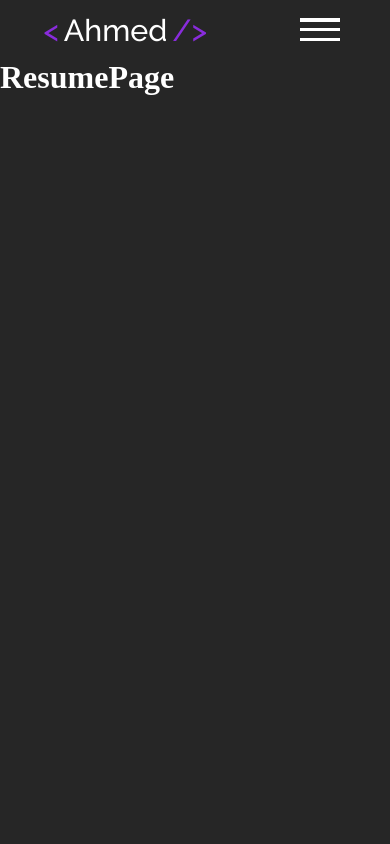
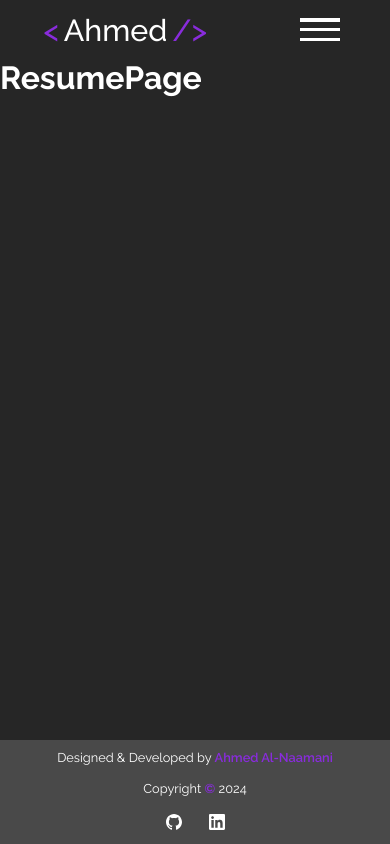
Before and after one commit to alnaamaniahmed/personal-website, a React (Create React App) app in the folder personal-portfolio/: page /resume in a window 390 px wide. Built offline with nearby package versions, Linux system fonts and the light colour scheme.

Commit message:
Created a responsive footer

```diff
--- a/personal-portfolio/src/App.css
+++ b/personal-portfolio/src/App.css
@@ -8,4 +8,5 @@
 html {
     /*background-color: #100010; */
     background-color: #262626;
+    font-family: "Raleway", sans-serif;
 }
--- a/personal-portfolio/src/App.js
+++ b/personal-portfolio/src/App.js
@@ -5,6 +5,7 @@ import HomePage from './pages/HomePage';
 import AboutPage from './pages/AboutPage';
 import ProjectsPage from './pages/ProjectsPage';
 import ResumePage from './pages/ResumePage';
+import Footer from './components/Footer';
 import "./App.css";
 
 function App(){
@@ -18,6 +19,7 @@ function App(){
                     <Route path="/projects" element={<ProjectsPage />} />
                     <Route path="/resume" element={<ResumePage />} />
                 </Routes>
+                <Footer />
             </div>
         </Router>
     );
--- a/personal-portfolio/src/components/Footer.jsx
+++ b/personal-portfolio/src/components/Footer.jsx
@@ -1,5 +1,21 @@
 import React from 'react';
+import '../footer.css';
+import {ReactComponent as LinkedInIcon} from '../icons/linkedin.svg';
+import {ReactComponent as GitHubIcon} from '../icons/github.svg';
+
 function Footer(props){
-    return (<footer></footer>)
+    const year = new Date().getFullYear();
+    return (
+        <footer className='footer'>
+            <div className='footer-content'>
+                <p>Designed & Developed by <span>Ahmed Al-Naamani</span></p>
+                <p id='copyRight'>Copyright <span>&copy;</span> {year}</p>
+                <div className='socials'>
+                    <a href='https://www.github.com/alnaamaniahmed' target="_blank" rel="noopener noreferrer"><GitHubIcon className='icon'/></a>
+                    <a href='https://www.linkedin.com/in/ahmedalnaamani' target="_blank" rel="noopener noreferrer"><LinkedInIcon className='icon'/></a>
+                </div>
+            </div>
+        </footer>
+    );
 }
-export default footer;
+export default Footer;
--- /dev/null
+++ b/personal-portfolio/src/footer.css
@@ -0,0 +1,87 @@
+.footer {
+    position: fixed;
+    left: 0;
+    bottom: 0;
+    width: 100%;
+    background-color: #494949;
+    color: white;
+    text-align: center;
+    padding: 10px 0;
+}
+.footer-content{
+    display: flex;
+    align-items: center;
+    justify-content: space-around;
+    gap: 3rem;
+    height: 4vh;
+}
+p > span {
+    color:#892cdc;
+    font-weight: 550;
+}
+
+.socials{
+    display: flex;
+    align-items: center;
+    justify-content: space-around;
+    gap: 3rem;
+}
+#copyRight {
+    margin-right: 9.5%;
+}
+.icon {
+    fill: #ffffff;
+  }
+.icon:hover{
+    fill: #D3D3D3;
+    transform: scale(1.14);
+    transition: transform 0.2s ease-in-out, color 0.2s ease-in-out;
+}
+@media screen and (max-width: 768px) {
+    .footer-content{
+        gap: 2rem;
+        height: 5vh;
+
+    }
+    .footer-content p{
+        font-size: 0.9rem;
+    }
+    .socials{
+        gap: 2rem;
+    }
+    .icon {
+        height: 17px;
+    }
+}
+
+@media screen and (max-width: 760px) {
+    .footer-content{
+        flex-direction: column;
+        gap: 1rem;
+        height: auto;
+    }
+    .socials{
+        flex-direction: row;
+        justify-content: center;
+        gap: 1.5rem;
+    }
+    .footer-content p{
+        font-size: 0.8rem;
+    }
+    #copyRight {
+        margin: 0;
+        margin-bottom: 2px;
+    }
+    .icon {
+        height: 16px;
+    }
+}
+@media screen and (max-width: 280px) {
+    .footer-content p{
+        font-size: 0.7rem;
+    }
+    .icon {
+        height: 14px;
+    }
+
+}
--- a/personal-portfolio/src/index.js
+++ b/personal-portfolio/src/index.js
@@ -1,5 +1,4 @@
 import React from 'react';
-// import { createRoot } from 'react-dom/client';
 import {createRoot} from 'react-dom/client';
 import App from './App';
 
```
Also changed, not shown: personal-portfolio/src/icons/github.svg (added), personal-portfolio/src/icons/linkedin.svg (added).
